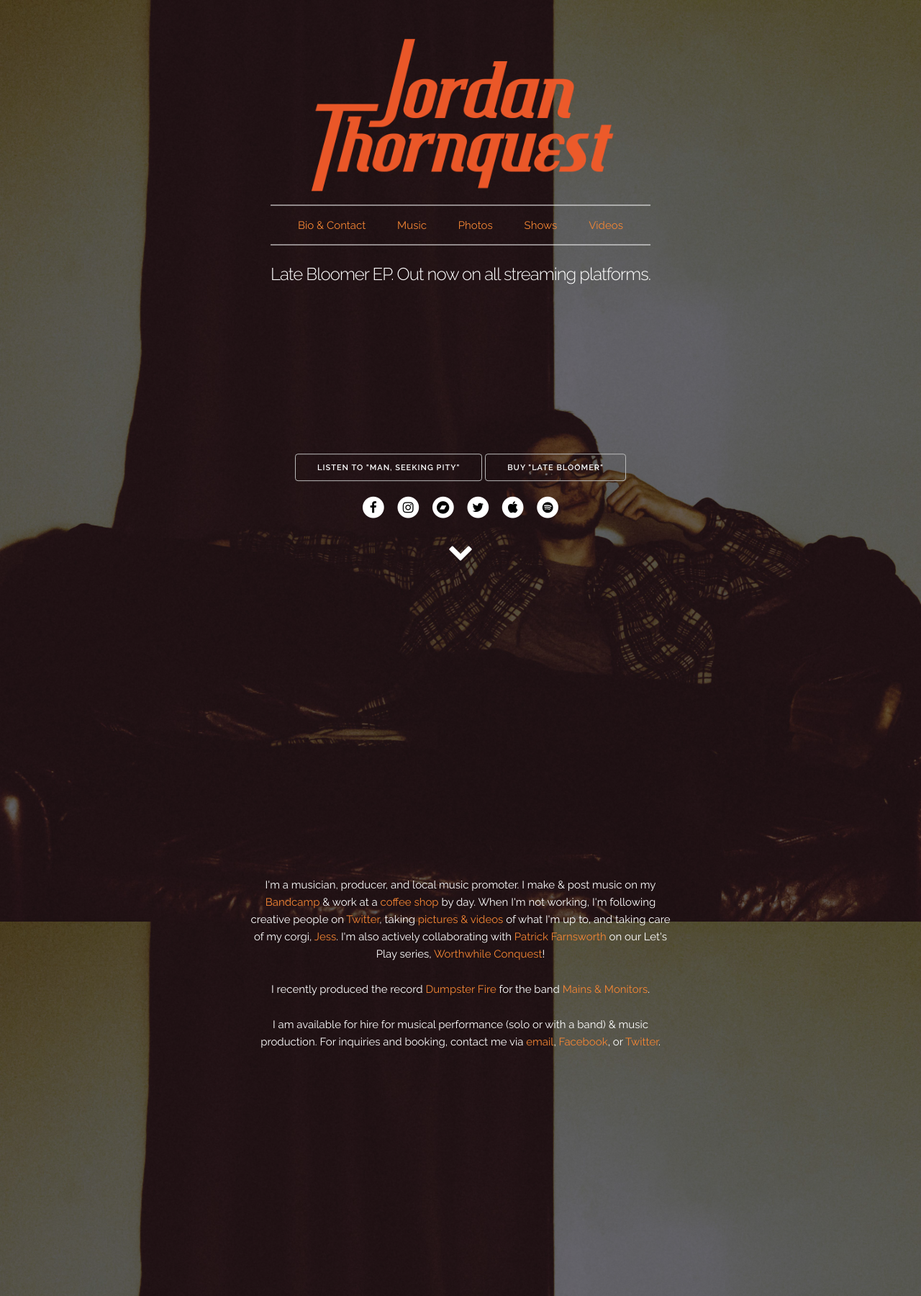
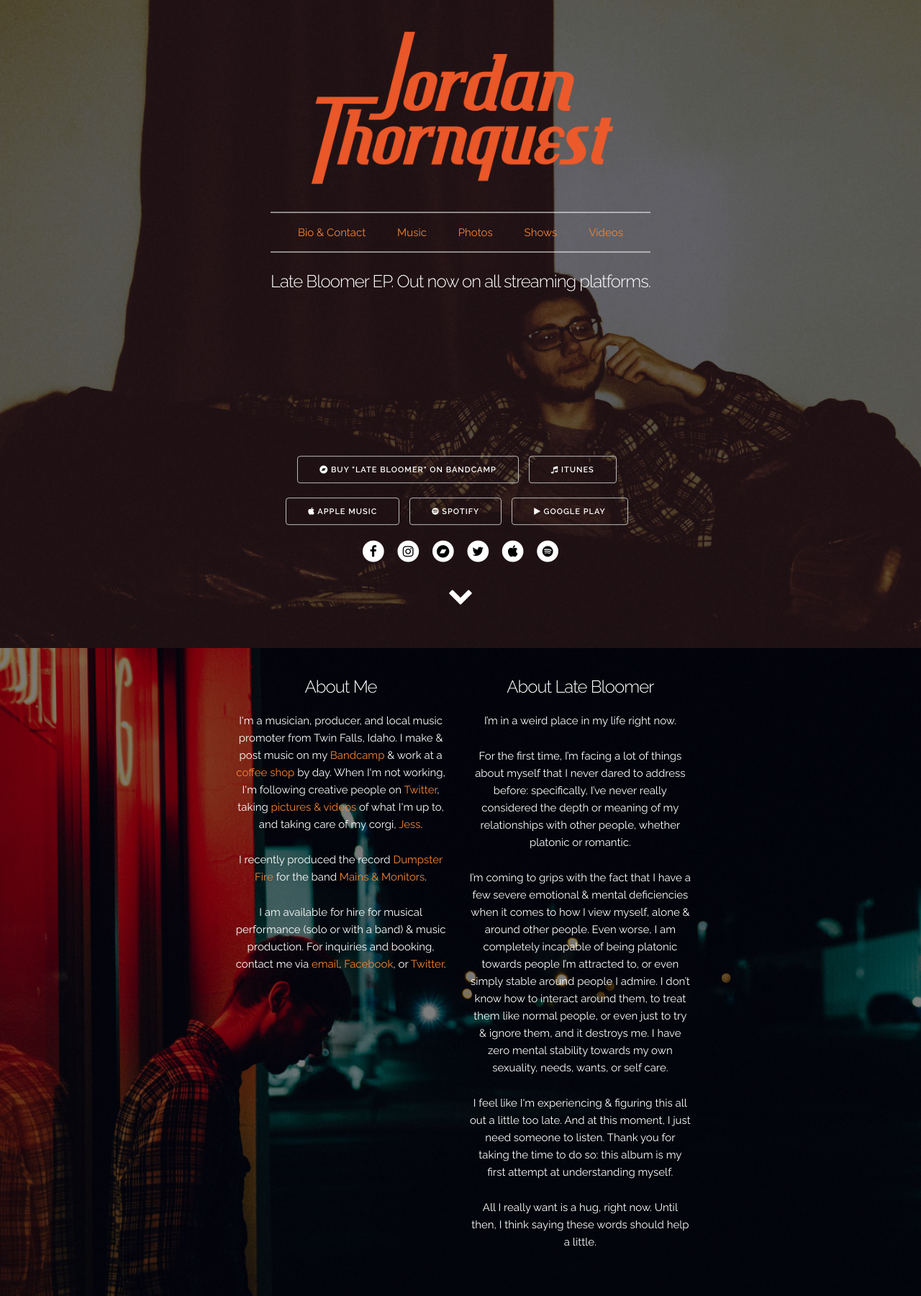
Before and after one commit to jordanthornquest/mains-and-monitors, a Jekyll site: the page built from index.html, in a window 1280 px wide. Shown: the whole page at 72% size. Built offline with Jekyll 4.4.1, drawn with Linux system fonts in a browser that asks for light colours; nearby versions of some CDN libraries.

Commit message:
update some stuff

```diff
--- a/_includes/styles.html
+++ b/_includes/styles.html
@@ -1,9 +1,23 @@
 <style>
 
   /* Universal Styles */
+
+  body {
+    background-color: black;
+  }
+
   @media (min-width: 1000px) {
-    body {
+    .intro {
       background: linear-gradient( rgba(0, 0, 0, 0.5), rgba(0, 0, 0, 0.5) ), url('intro.jpg') no-repeat center center fixed;
+      background-color: black;
+      -webkit-background-size: cover;
+      -moz-background-size: cover;
+      -o-background-size: cover;
+      background-size: cover;
+    }
+
+    .intro-2 {
+      background: linear-gradient( rgba(0, 0, 0, 0.5), rgba(0, 0, 0, 0.5) ), url('intro-2.jpg') no-repeat center center fixed;
       background-color: black;
       -webkit-background-size: cover;
       -moz-background-size: cover;
@@ -13,8 +27,18 @@
   }
 
   @media (max-width: 999px) {
-    body {
+    .intro {
       background: linear-gradient( rgba(0, 0, 0, 0.5), rgba(0, 0, 0, 0.5) ), url('intro.jpg') no-repeat center left fixed;
+      background-color: black;
+      -webkit-background-size: cover;
+      -moz-background-size: cover;
+      -o-background-size: cover;
+      background-size: cover;
+      background-attachment: scroll;
+    }
+
+    .intro-2 {
+      background: linear-gradient( rgba(0, 0, 0, 0.5), rgba(0, 0, 0, 0.5) ), url('intro-2.jpg') no-repeat center left fixed;
       background-color: black;
       -webkit-background-size: cover;
       -moz-background-size: cover;
@@ -34,6 +58,7 @@
   .button {
     color: white;
     margin-bottom: 2rem;
+    margin-right: 1rem;
   }
 
   .button:hover,
@@ -115,6 +140,7 @@
   .logo {
     margin-left: auto;
     margin-right: auto;
+    margin-bottom: 20px;
     max-height: 250px;
   }
 
@@ -164,7 +190,7 @@
 
     .buttons {
       position: absolute;
-      bottom: 0%;
+      bottom: -10%;
       left: 50%;
       transform: translate(-50%, -50%);
       max-width: 600px;
@@ -184,7 +210,6 @@
       top: 50%;
       left: 50%;
       transform: translate(-50%, -50%);
-      max-width: 600px;
     }
 
     .intro-content h2 {
--- a/index.html
+++ b/index.html
@@ -26,8 +26,11 @@ layout: default
       <h2>Late Bloomer EP. Out now on all streaming platforms.</h2>
     </div>
     <div class="buttons">
-      <a class="button" href="http://music.jordanthornquest.com/track/man-seeking-pity">Listen to "Man, Seeking Pity"</a>
-      <a class="button" href="http://music.jordanthornquest.com/album/late-bloomer-ep">Buy "Late Bloomer"</a>
+      <a class="button" href="http://music.jordanthornquest.com/track/man-seeking-pity"><i class="fa fa-bandcamp"></i> Buy "Late Bloomer" on Bandcamp</a>
+      <a class="button" href="https://itunes.apple.com/us/album/late-bloomer-ep/1319767927"><i class="fa fa-music"></i> iTunes</a>
+      <a class="button" href="https://itunes.apple.com/us/album/late-bloomer-ep/1319767927"><i class="fa fa-apple"></i> Apple Music</a>
+      <a class="button" href="https://open.spotify.com/album/7nc0ny9k9sQivv0tc9Xwt3"><i class="fa fa-spotify"></i> Spotify</a>
+      <a class="button" href="https://play.google.com/store/music/album/Jordan_Thornquest_Late_Bloomer?id=Bldlo6kxd4fwoppvng6natctmde&hl=en"><i class="fa fa-play"></i> Google Play</a>
       <div class="desktop-social">
         <div class="social">
           <ul>
@@ -50,9 +53,24 @@ layout: default
 </div>
 <div class="intro-2" id="intro-2">
   <div class="intro-content-2">
-    <p>I'm a musician, producer, and local music promoter. I make &amp; post music on my <a href="http://music.jordanthornquest.com">Bandcamp</a> &amp; work at a <a href="http://twinbeanscoffee.com">coffee shop</a> by day. When I'm not working, I'm following creative people on <a href="https://twitter.com/jsthornquest">Twitter</a>, taking <a href="https://instagram.com/jordanthornquest"> pictures &amp; videos</a> of what I'm up to, and taking care of my corgi, <a href="https://www.instagram.com/p/BUtA--CliKX/">Jess</a>. I'm also actively collaborating with <a href="https://www.lastborninthewilderness.com">Patrick Farnsworth</a> on our Let's Play series, <a href="https://www.youtube.com/channel/UCv9mCJbMA4Xw-E9Um_h1Csw">Worthwhile Conquest</a>!</p>
-    <p>I recently produced the record <a href="https://mainsandmonitors.bandcamp.com">Dumpster Fire</a> for the band <a href="https://mainsandmonitors.bandcamp.com">Mains & Monitors</a>.
-    <p>I am available for hire for musical performance (solo or with a band) &amp; music production. For inquiries and booking, contact me via <a href="mailto:me@jordanthornquest.com">email</a>, <a href="http://facebook.com/jordanthornquestofficial">Facebook</a>, or <a href="http://twitter.com/jsthornquest">Twitter</a>.</p>
+    <div class="container u-full-width">
+      <div class="row">
+        <div class="one-half column">
+          <h2>About Me</h2>
+          <p>I'm a musician, producer, and local music promoter from Twin Falls, Idaho. I make &amp; post music on my <a href="http://music.jordanthornquest.com">Bandcamp</a> &amp; work at a <a href="http://twinbeanscoffee.com">coffee shop</a> by day. When I'm not working, I'm following creative people on <a href="https://twitter.com/jsthornquest">Twitter</a>, taking <a href="https://instagram.com/jordanthornquest"> pictures &amp; videos</a> of what I'm up to, and taking care of my corgi, <a href="https://www.instagram.com/p/BUtA--CliKX/">Jess</a>.</p>
+          <p>I recently produced the record <a href="https://mainsandmonitors.bandcamp.com">Dumpster Fire</a> for the band <a href="https://mainsandmonitors.bandcamp.com">Mains & Monitors</a>.
+          <p>I am available for hire for musical performance (solo or with a band) &amp; music production. For inquiries and booking, contact me via <a href="mailto:me@jordanthornquest.com">email</a>, <a href="http://facebook.com/jordanthornquestofficial">Facebook</a>, or <a href="http://twitter.com/jsthornquest">Twitter</a>.</p>
+        </div>
+        <div class="one-half column">
+          <h2>About Late Bloomer</h2>
+          <p>I’m in a weird place in my life right now.</p>
+          <p>For the first time, I’m facing a lot of things about myself that I never dared to address before: specifically, I’ve never really considered the depth or meaning of my relationships with other people, whether platonic or romantic.</p>
+          <p>I’m coming to grips with the fact that I have a few severe emotional & mental deficiencies when it comes to how I view myself, alone & around other people. Even worse, I am completely incapable of being platonic towards people I’m attracted to, or even simply stable around people I admire. I don’t know how to interact around them, to treat them like normal people, or even just to try & ignore them, and it destroys me. I have zero mental stability towards my own sexuality, needs, wants, or self care.</p>
+          <p>I feel like I'm experiencing & figuring this all out a little too late. And at this moment, I just need someone to listen. Thank you for taking the time to do so: this album is my first attempt at understanding myself.</p>
+          <p>All I really want is a hug, right now. Until then, I think saying these words should help a little.</p>
+        </div>
+      </div>
+    </div>
     <div class="mobile-social">
       <div class="social">
         <ul>
```
Also changed, not shown: other parts of index.html (+0 -5 lines), intro-2.jpg (added).
